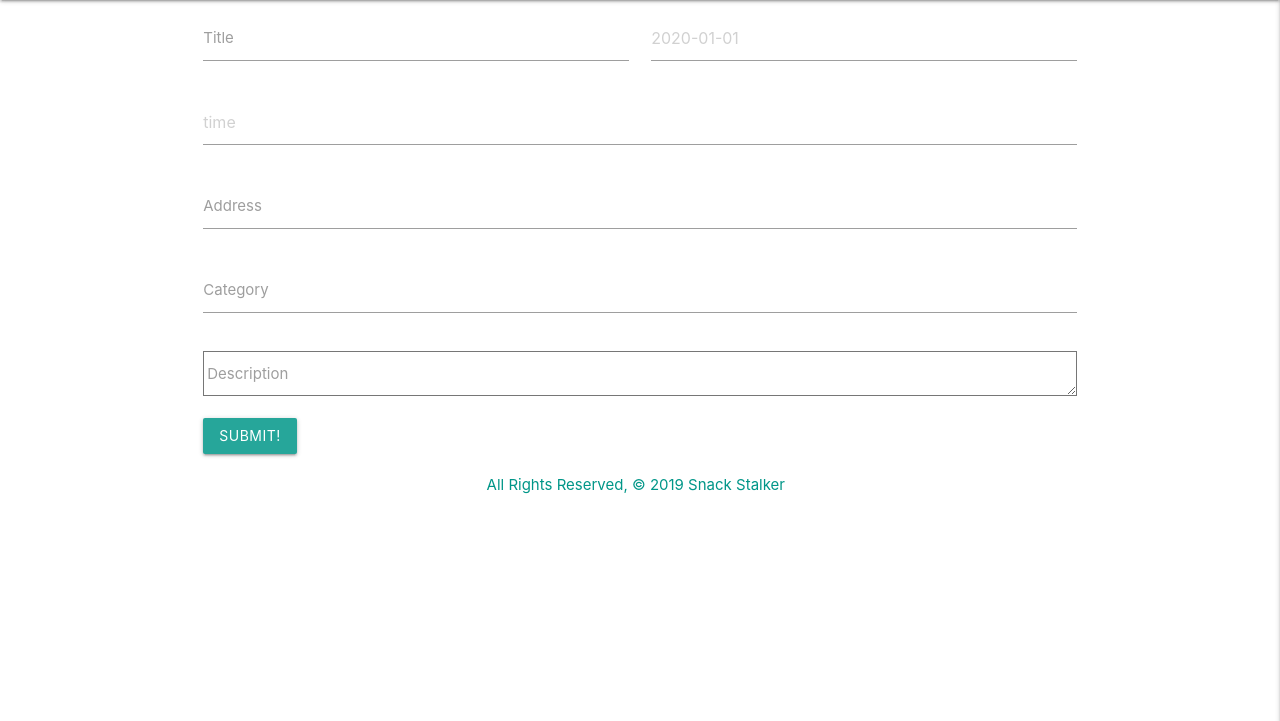
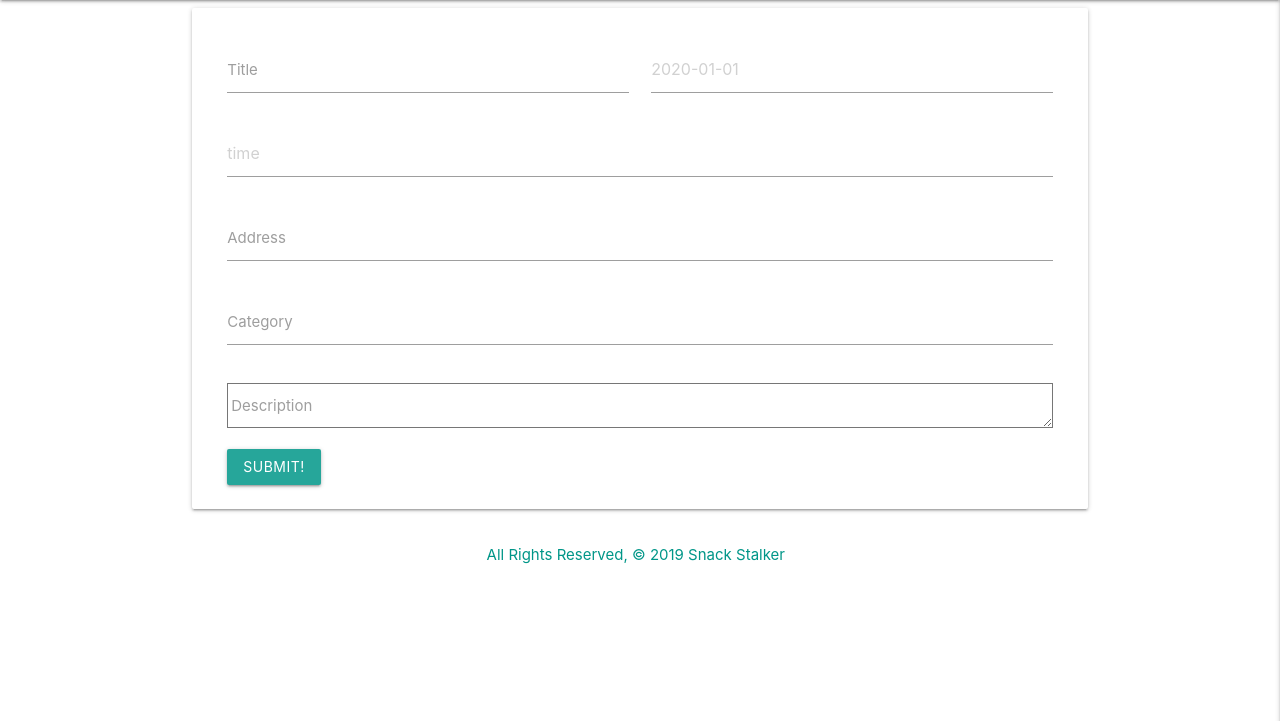
Before and after one commit to Codeebk/snackstalker1, a Django app: page /posts/create/ in a window 1280 px wide. Shown: the part 79-800 px from the top of the page. Run offline with Django 3.2, Linux system fonts and the light colour scheme; the visitor is signed in with stand-in values (Sample User, id 1); some web fonts are replaced.

Commit message:
add post card

```diff
--- a/main_app/templates/base.html
+++ b/main_app/templates/base.html
@@ -21,7 +21,7 @@
             <div class="nav-wrapper grey darken-4">
                 <ul>
 
-                    <a href="/" class="left brand-logo">&nbsp;&nbsp;<img src={% static "images/SnackStalker_Text_WhiteTeal.png" %} width="175"></a>
+                    <a href="{% url 'index' %}" class="left brand-logo">&nbsp;&nbsp;<img src={% static "images/SnackStalker_Text_WhiteTeal.png" %} width="175"></a>
 
 
 
--- a/main_app/templates/main_app/post_form.html
+++ b/main_app/templates/main_app/post_form.html
@@ -16,7 +16,8 @@
         <textarea name="description" cols="40" rows="10" maxlength="250" required="" id="id_description"></textarea>
         <input type="submit" value="Submit!" class="btn">
       </form> -->
-      <div class="row">
+    <div class="card hoverable">
+      <div class="row card-content">
         <form action="" method="post" class="col s12">
             {% csrf_token %}
           <div class="row">
@@ -57,6 +58,7 @@
           <input type="submit" value="Submit!" class="btn">
         </form>
       </div>
+    </div>
 
     <!-- </div>
   </div>   -->
```
Also changed, not shown: main_app/templates/posts/detail.html (+0 -7 lines).
